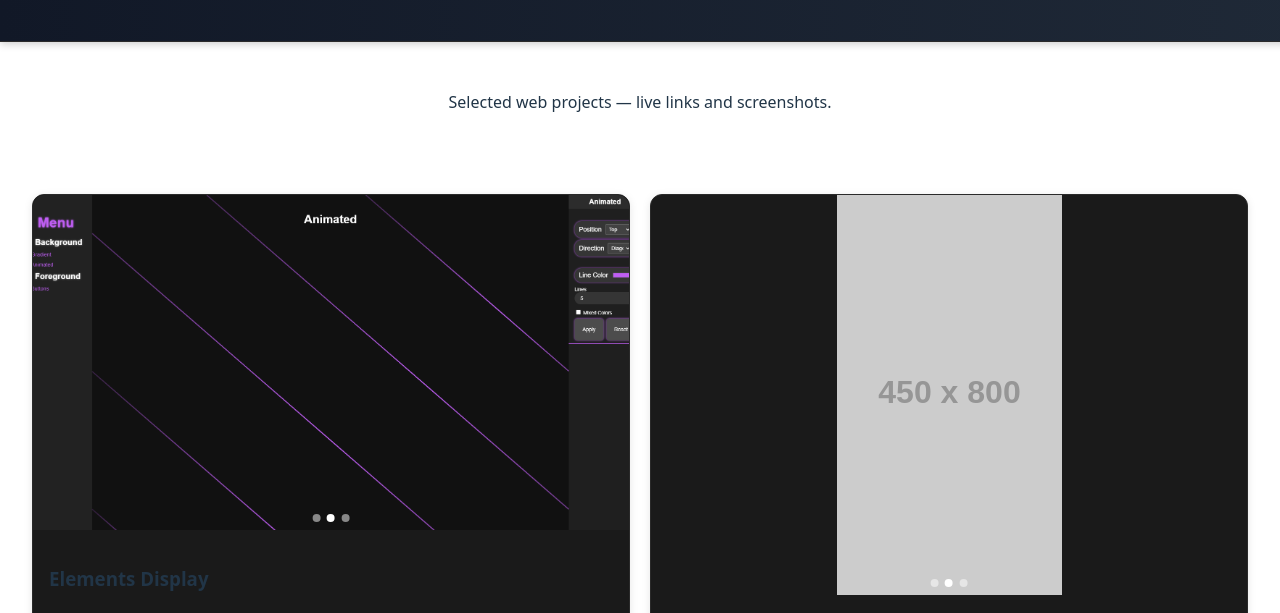
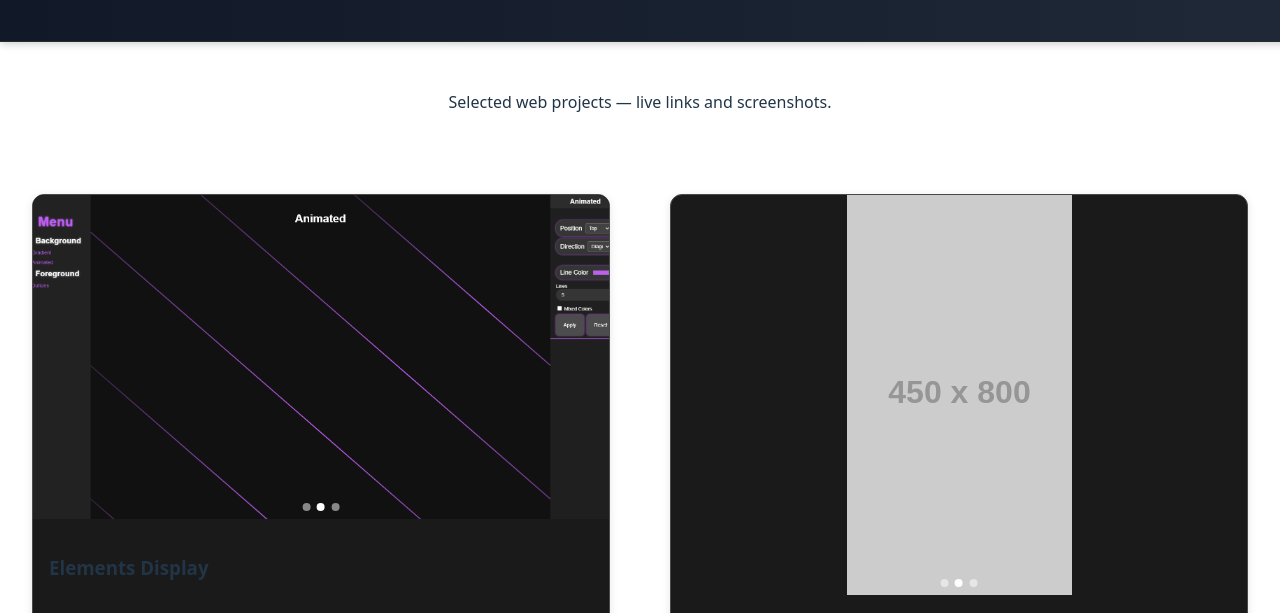
Before and after one commit to Lordofrunning/PortfolioLandingPage, a website built with Vite: page index.html in a window 1280 px wide. Shown: the part 108-721 px from the top of the page. Built offline with nearby package versions, Linux system fonts and the light colour scheme; placeholder pictures from the web are drawn by us.

Commit message:
adding starwars images to project

```diff
--- a/src/style.css
+++ b/src/style.css
@@ -98,23 +98,24 @@ button:focus-visible {
 .projects {
   display: grid;
   grid-template-columns: repeat(2, 1fr);
-  gap: 3.75rem 1.25rem;
+  gap: 3.75rem;
 }
 
 .project-card {
   background: #1a1a1a;
-  border: 1px solid #2a2a2a;
+  border: 1px solid #4a4a4a;
   border-radius: 12px;
   overflow: hidden;
   box-shadow: 0 2px 8px rgb(0 0 0 / 0.1);
-  transition: transform .2s ease, box-shadow .2s ease;
+  transition: transform .2s ease, box-shadow .2s ease, border-color .2s ease;
   display: flex;
   flex-direction: column;
 }
 
 .project-card:hover {
   transform: translateY(-2px);
-  box-shadow: 0 8px 24px rgb(0 0 0 / 0.2);
+  border-color: #888;
+  box-shadow: 0 0 20px rgb(136 136 136 / 0.3), 0 8px 24px rgb(0 0 0 / 0.2);
 }
 
 .project-card .media {
```
Also changed, not shown: src/Images/Mobile/SWEmptyDice.jpg (added), src/Images/Mobile/SWFullDice.jpg (added), src/Images/Mobile/SWGalaxyMap.jpg (added), src/Images/Mobile/SWHomePage.jpg (added), src/Images/Mobile/SWInfoMod.jpg (added), src/Images/Mobile/SWThemePicker.jpg (added).
